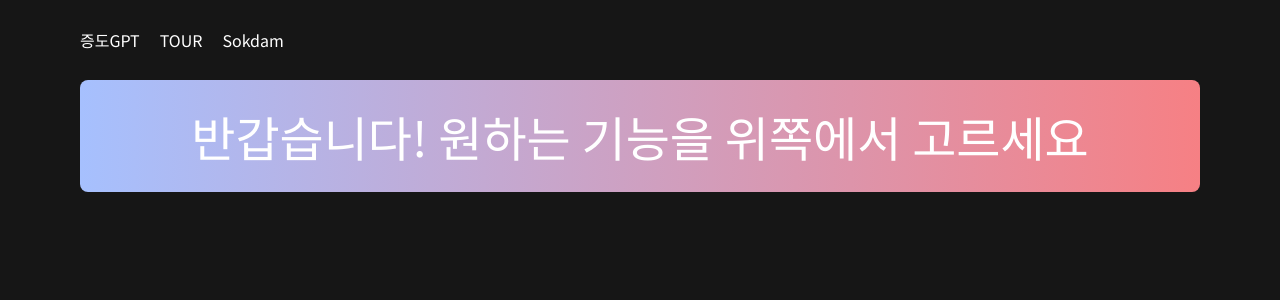
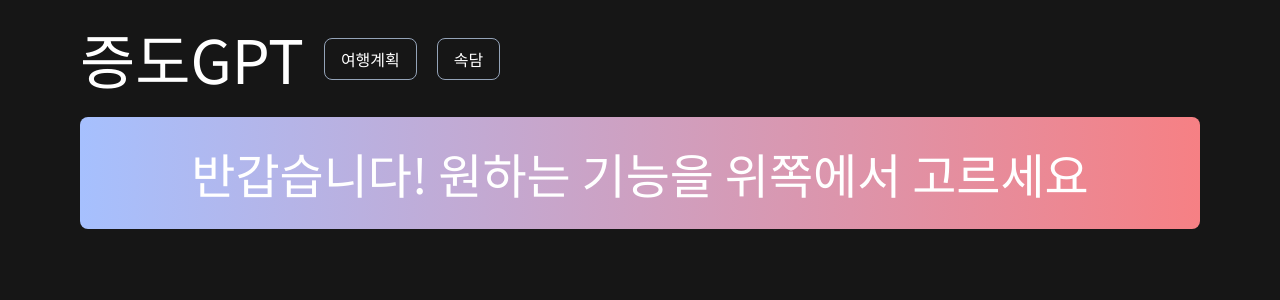
Before and after one commit to doodoodoong/world-tour-gpt, a Next.js app: page /main in a window 1280 px wide. Shown: the top 300 px of the page. Built offline with nearby package versions, Linux system fonts and the light colour scheme.

Commit message:
feat: header

```diff
--- a/app/components/HomeHeader.js
+++ b/app/components/HomeHeader.js
@@ -4,7 +4,7 @@ export default function HomeHeader() {
   return (
     <div className=" mt-7">
       <Link href={"/"}>
-        <text className="text-white">증도GPT</text>
+        <text className="text-white text-6xl">증도GPT</text>
       </Link>
     </div>
   );
--- a/app/components/MainHeader.js
+++ b/app/components/MainHeader.js
@@ -4,14 +4,20 @@ export default function MainHeader() {
   return (
     <div className="mt-7 flex gap-5">
       <Link href={"/main"}>
-        <text className="text-white">증도GPT</text>
+        <text className="text-white text-6xl">증도GPT</text>
       </Link>
-      <Link href={"/main/tour"}>
-        <text className="text-white">TOUR</text>
-      </Link>
-      <Link href={"/main/sokdam"}>
-        <text className="text-white">Sokdam</text>
-      </Link>
+      <div className="flex gap-5 items-center">
+        <button className="px-4 py-2 rounded-lg border border-slate-400 transition ease-in delay-0 hover:scale-110 hover:bg-slate-600">
+          <Link href={"/main/tour"}>
+            <text className="text-white">여행계획</text>
+          </Link>
+        </button>
+        <button className="px-4 py-2 rounded-lg border border-slate-400 transition ease-in delay-0 hover:scale-110 hover:bg-slate-600">
+          <Link href={"/main/sokdam"}>
+            <text className="text-white">속담</text>
+          </Link>
+        </button>
+      </div>
     </div>
   );
 }
```
